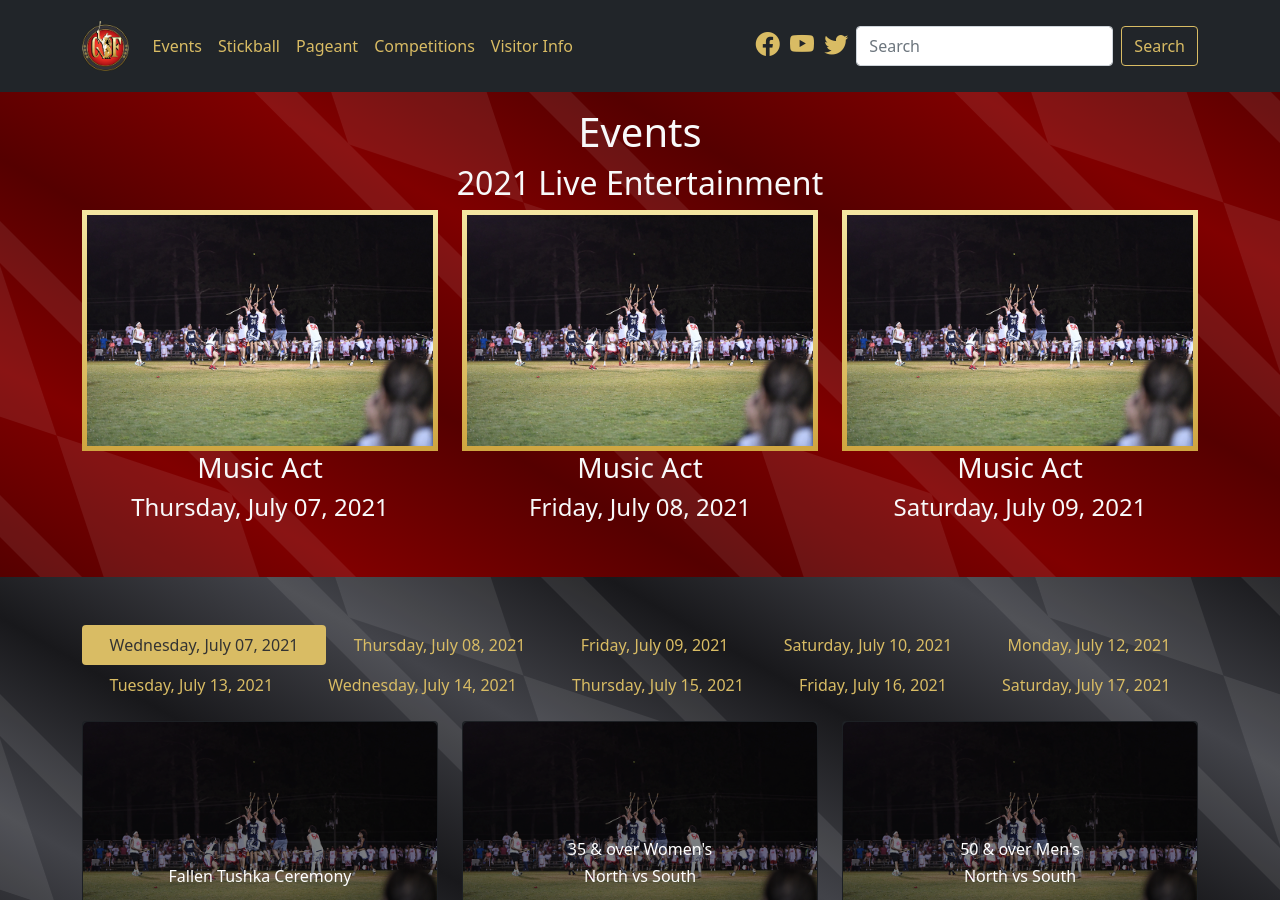
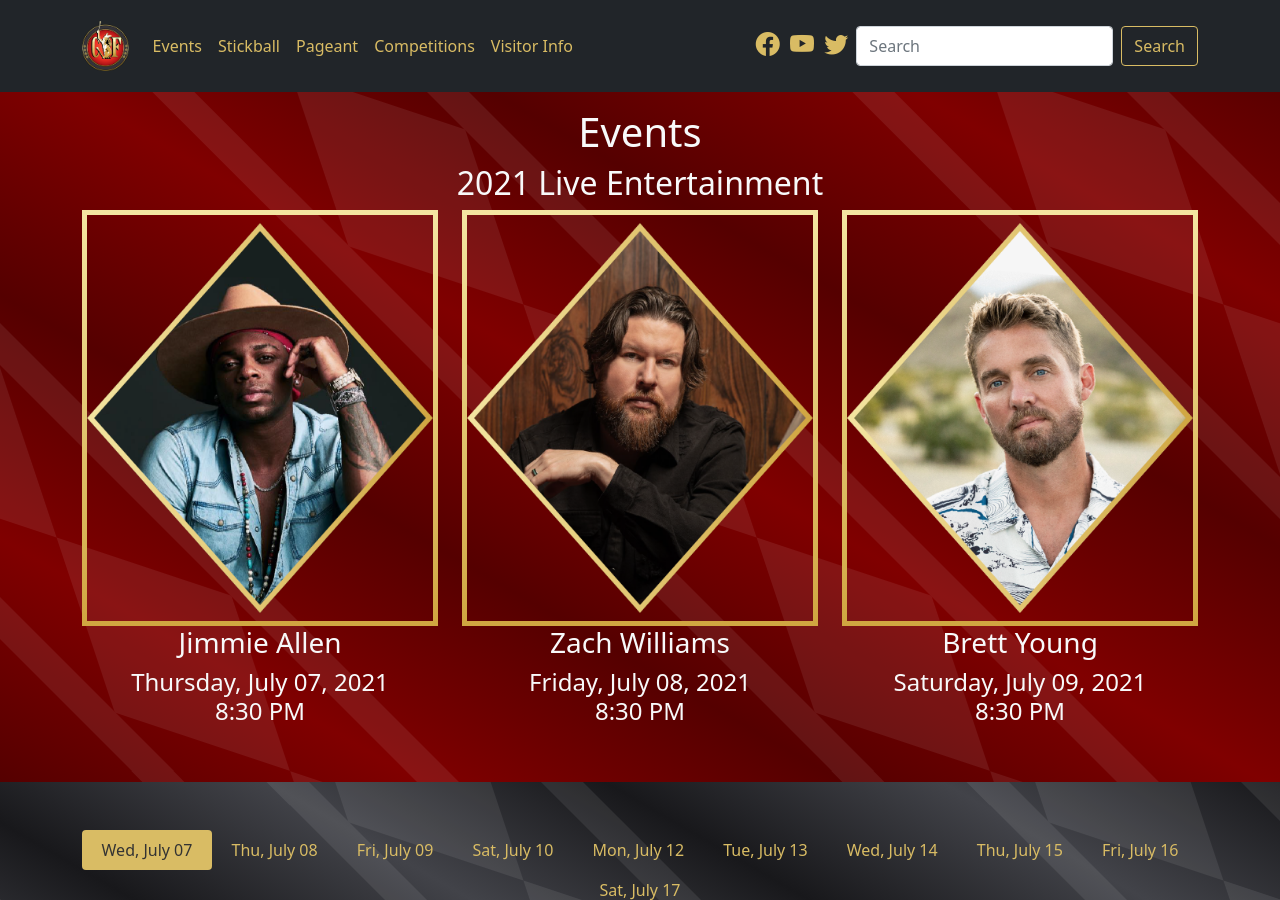
Before and after one commit to smattera/smattera.github.io, a Jekyll site: the page built from events/index.md, in a window 1280 px wide and 900 px high. Built offline with Jekyll 4.4.1, drawn with Linux system fonts in a browser that asks for light colours; nearby versions of some CDN libraries.

Commit message:
Update events.html

```diff
--- a/_includes/events.html
+++ b/_includes/events.html
@@ -3,20 +3,20 @@
     <h1>Events</h1>
     <h2>2021 Live Entertainment</h2>
     <div class="row">
-      <div class="col">
-        <img src="../assets/img/stickball2.jpg" alt="" class="img-fluid card-gold-border">
-        <h3>Music Act</h3>
-        <h4>Thursday, July 07, 2021</h4>
+      <div class="col-md">
+        <img src="../assets/img/jimmieallen.png" alt="Jimmie Allen" class="img-fluid card-gold-border py-2">
+        <h3>Jimmie Allen</h3>
+        <h4>Thursday, July 07, 2021<br/>8:30 PM</h4>
       </div>
-      <div class="col">
-        <img src="../assets/img/stickball2.jpg" alt="" class="img-fluid card-gold-border">
-        <h3>Music Act</h3>
-        <h4>Friday, July 08, 2021</h4>
+      <div class="col-md">
+        <img src="../assets/img/zachwilliams.png" alt="Zach Williams" class="img-fluid card-gold-border py-2">
+        <h3>Zach Williams</h3>
+        <h4>Friday, July 08, 2021<br/>8:30 PM</h4>
       </div>
-      <div class="col">
-        <img src="../assets/img/stickball2.jpg" alt="" class="img-fluid card-gold-border">
-        <h3>Music Act</h3>
-        <h4>Saturday, July 09, 2021</h4>
+      <div class="col-md">
+        <img src="../assets/img/brettyoung.png" alt="Brett Young" class="img-fluid card-gold-border py-2">
+        <h3>Brett Young</h3>
+        <h4>Saturday, July 09, 2021<br/>8:30 PM</h4>
       </div>
     </div>
   </div>
@@ -26,16 +26,16 @@
   <div class="container">
 
     <ul class="nav nav-pills nav-fill" id="myTab" role="tablist">
-      {% include event-tab.html class="active" day="dayOne" date="Wednesday, July 07, 2021" %}
-      {% include event-tab.html day="dayTwo" date="Thursday, July 08, 2021" %}
-      {% include event-tab.html day="dayThree" date="Friday, July 09, 2021" %}
-      {% include event-tab.html day="dayFour" date="Saturday, July 10, 2021" %}
-      {% include event-tab.html day="dayFive" date="Monday, July 12, 2021" %}
-      {% include event-tab.html day="daySix" date="Tuesday, July 13, 2021" %}
-      {% include event-tab.html day="daySeven" date="Wednesday, July 14, 2021" %}
-      {% include event-tab.html day="dayEight" date="Thursday, July 15, 2021" %}
-      {% include event-tab.html day="dayNine" date="Friday, July 16, 2021" %}
-      {% include event-tab.html day="dayTen" date="Saturday, July 17, 2021" %}
+      {% include event-tab.html class="active" day="dayOne" date="Wed, July 07" %}
+      {% include event-tab.html day="dayTwo" date="Thu, July 08" %}
+      {% include event-tab.html day="dayThree" date="Fri, July 09" %}
+      {% include event-tab.html day="dayFour" date="Sat, July 10" %}
+      {% include event-tab.html day="dayFive" date="Mon, July 12" %}
+      {% include event-tab.html day="daySix" date="Tue, July 13" %}
+      {% include event-tab.html day="daySeven" date="Wed, July 14" %}
+      {% include event-tab.html day="dayEight" date="Thu, July 15" %}
+      {% include event-tab.html day="dayNine" date="Fri, July 16" %}
+      {% include event-tab.html day="dayTen" date="Sat, July 17" %}
     </ul>
     <div class="tab-content pt-3" id="myTabContent">
       <div class="tab-pane fade show active" id="dayOne" role="tabpanel" aria-labelledby="dayOne-tab">
```
Also changed, not shown: assets/img/brettyoung.png (added), assets/img/jimmieallen.png (added), assets/img/zachwilliams.png (added), 3 other files.
